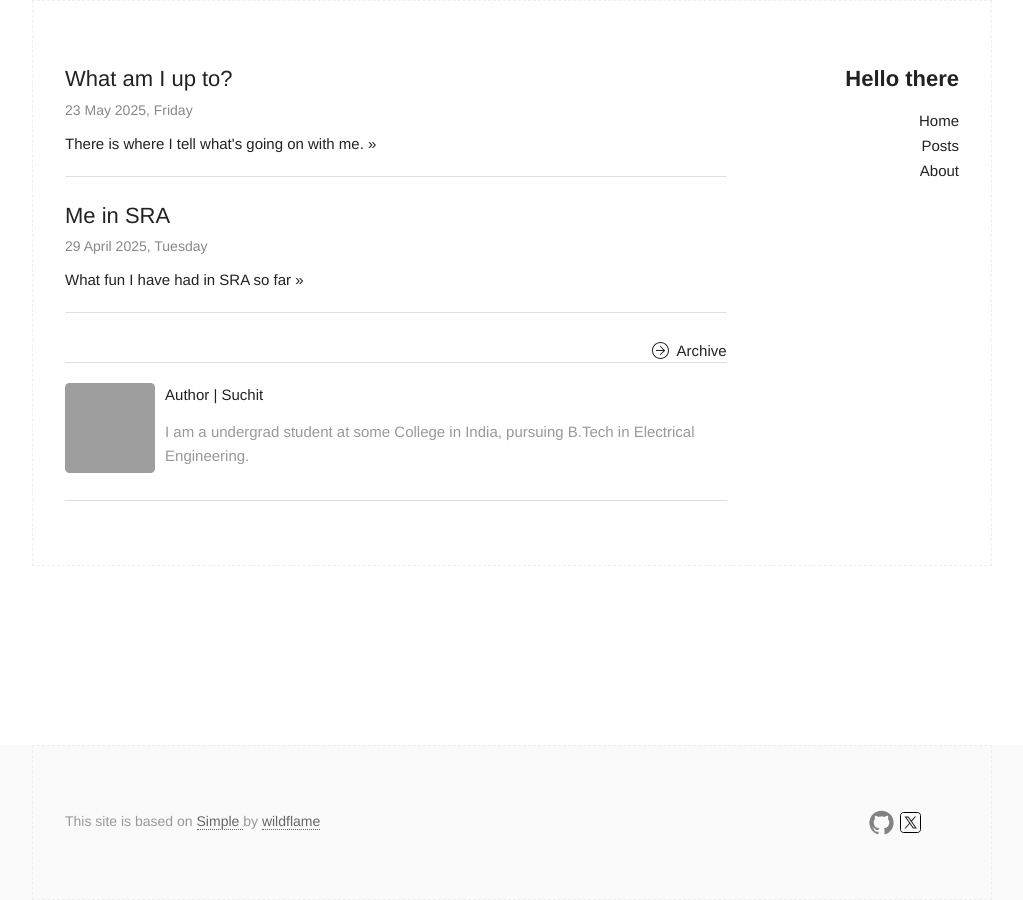
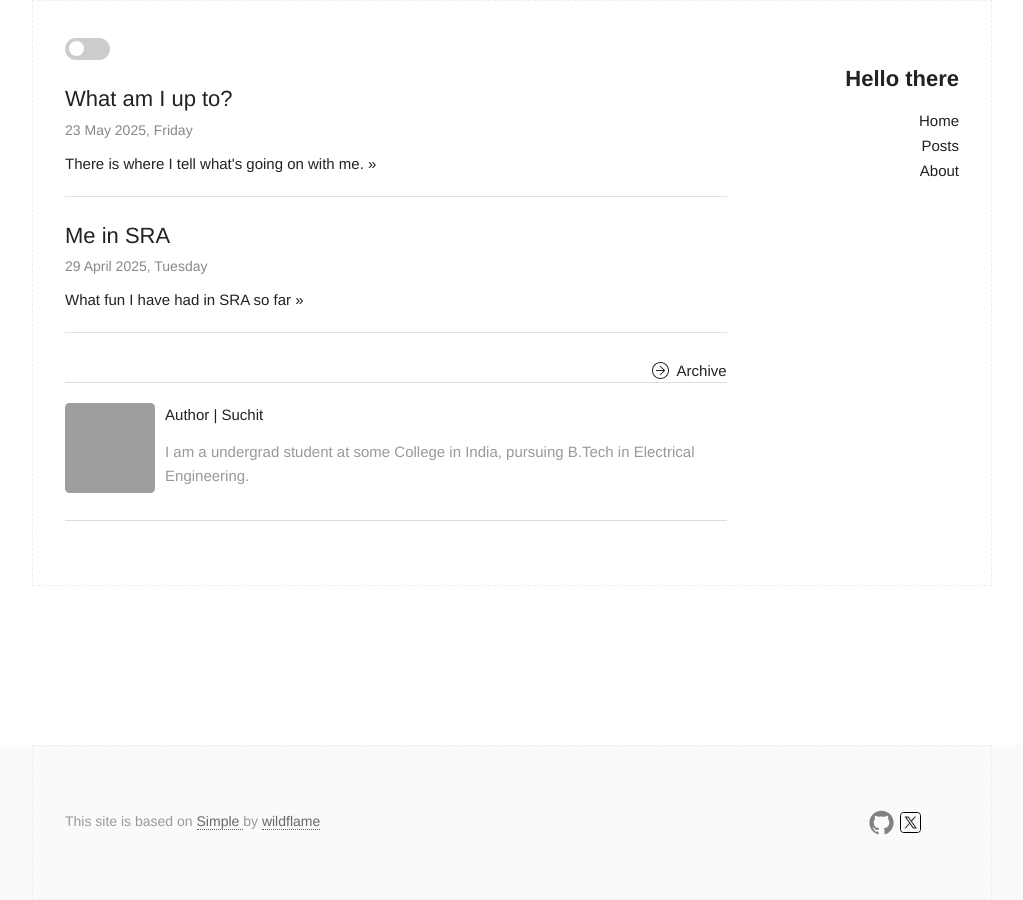
Before and after one commit to IamLegend509/IamLegend509.github.io, a Jekyll site: the page built from index.html, in a window 1280 px wide. Shown: the whole page, without its empty margins (128-1151 px from the left). Built offline with Jekyll 4.4.1, drawn with Linux system fonts in a browser that asks for light colours; grey boxes are pictures that could not be loaded.

Commit message:
Added toggle slider for Dark and Light mode

```diff
--- a/_layouts/default.html
+++ b/_layouts/default.html
@@ -7,6 +7,16 @@
         <div class="three columns">
           {% include header.html %}
         </div>
+
+<body>
+  <div class="theme-toggle-container">
+    <label class="theme-switch">
+      <input type="checkbox" id="dark-mode-toggle" />
+      <span class="slider"></span>
+    </label>
+  </div>
+  <script src="{{ '/assets/js/theme-toggle.js' | relative_url }}"></script>
+</body>
 
         <div class="nine columns" style="z-index:100;">
           <div class="wrapper">
--- a/_sass/_base.scss
+++ b/_sass/_base.scss
@@ -448,3 +448,56 @@ blockquote {
   border-left: 3px solid #D0E5F2;
   font-size: 1.3rem;
 }
+
+.theme-switch {
+  display: inline-block;
+  width: 3em;
+  height: 1.5em;
+  margin: 1rem auto;
+  position: relative;
+}
+
+
+.theme-switch input {
+  opacity: 0;
+  width: 0;
+  height: 0;
+}
+
+.slider {
+  position: absolute;
+  cursor: pointer;
+  top: 0;
+  left: 0;
+  right: 0;
+  bottom: 0;
+  background-color: #ccc;
+  border-radius: 1.5em;
+  transition: 0.4s;
+}
+
+.slider::before {
+  position: absolute;
+  content: "";
+  height: 1em;
+  width: 1em;
+  left: 4px;
+  bottom: 4px;
+  background-color: white;
+  border-radius: 50%;
+  transition: 0.4s;
+}
+
+input:checked + .slider {
+  background-color: #27303c; // brand color
+}
+
+input:checked + .slider::before {
+  transform: translateX(1.3em);
+}
+
+.theme-toggle-container {
+  text-align: left;
+  margin-top: -2.5em;   // Controls the space from the top
+  margin-bottom: 1em;  // Adds space before content
+}
--- /dev/null
+++ b/_sass/_dark.scss
@@ -0,0 +1,24 @@
+body.dark-mode {
+  background-color: #121212;
+  color: #e0e0e0;
+
+  a {
+    color: lighten(#2a7ae2, 30%);
+  }
+
+  h1, h2, h3, h4, h5, h6 {
+    color: #f0f0f0;
+  }
+
+  .site-header,
+  .site-footer,
+  .page-content {
+    background-color: #1e1e1e;
+    color: #e0e0e0;
+  }
+
+  code, pre {
+    background-color: #2b2b2b;
+    color: #dcdcdc;
+  }
+}
--- /dev/null
+++ b/assets/js/theme-toggle.js
@@ -0,0 +1,19 @@
+document.addEventListener("DOMContentLoaded", function () {
+  const toggle = document.getElementById("dark-mode-toggle");
+  const theme = localStorage.getItem("theme");
+
+  if (theme === "dark") {
+    document.body.classList.add("dark-mode");
+    toggle.checked = true;
+  }
+
+  toggle.addEventListener("change", function () {
+    if (this.checked) {
+      document.body.classList.add("dark-mode");
+      localStorage.setItem("theme", "dark");
+    } else {
+      document.body.classList.remove("dark-mode");
+      localStorage.setItem("theme", "light");
+    }
+  });
+});
--- a/css/main.scss
+++ b/css/main.scss
@@ -65,5 +65,6 @@ $on-laptop:        780px;
         "base",
         "layout",
         "color",
-        "syntax-highlighting"
+        "syntax-highlighting",
+        "dark"
 ;
```
